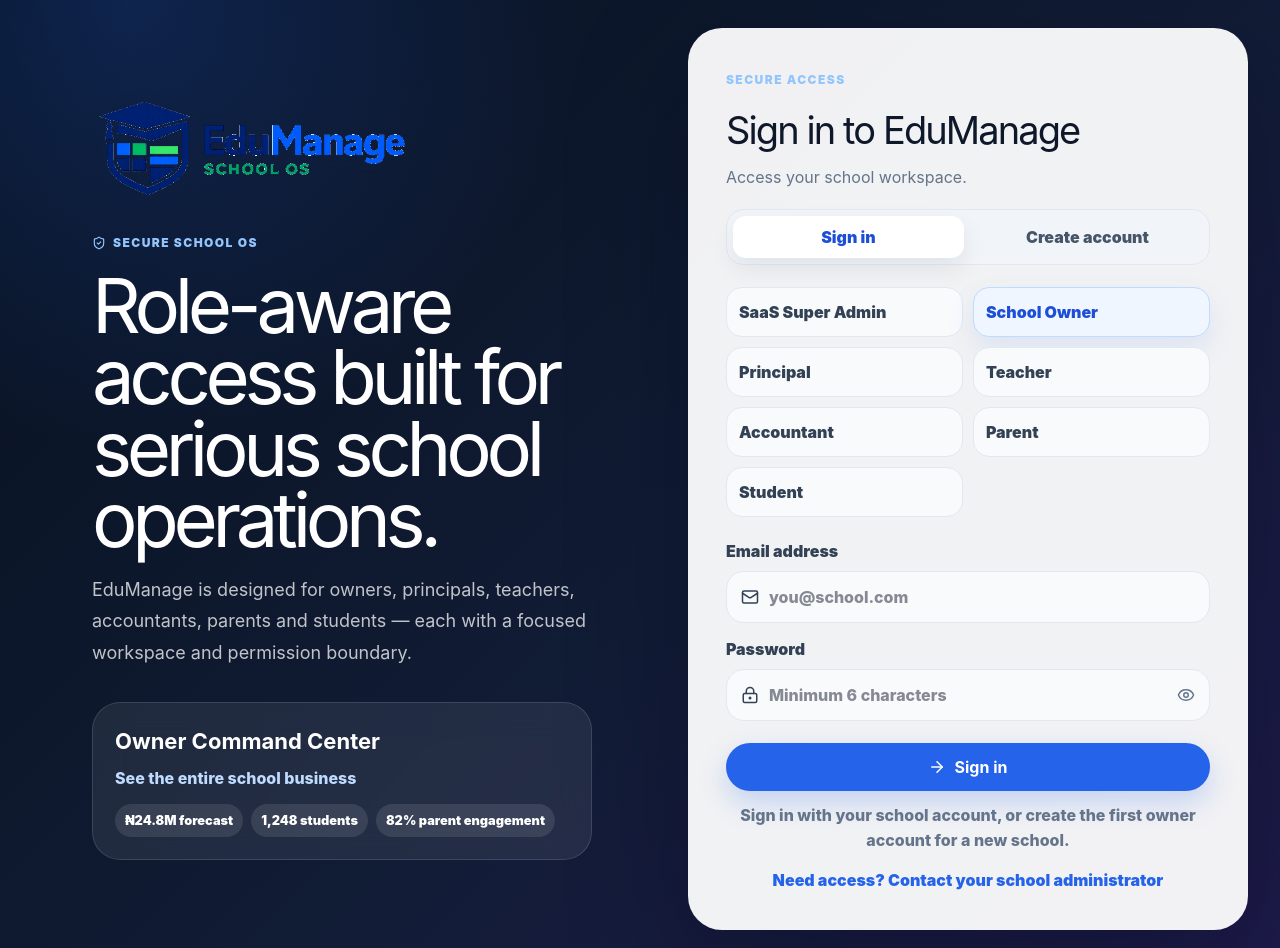
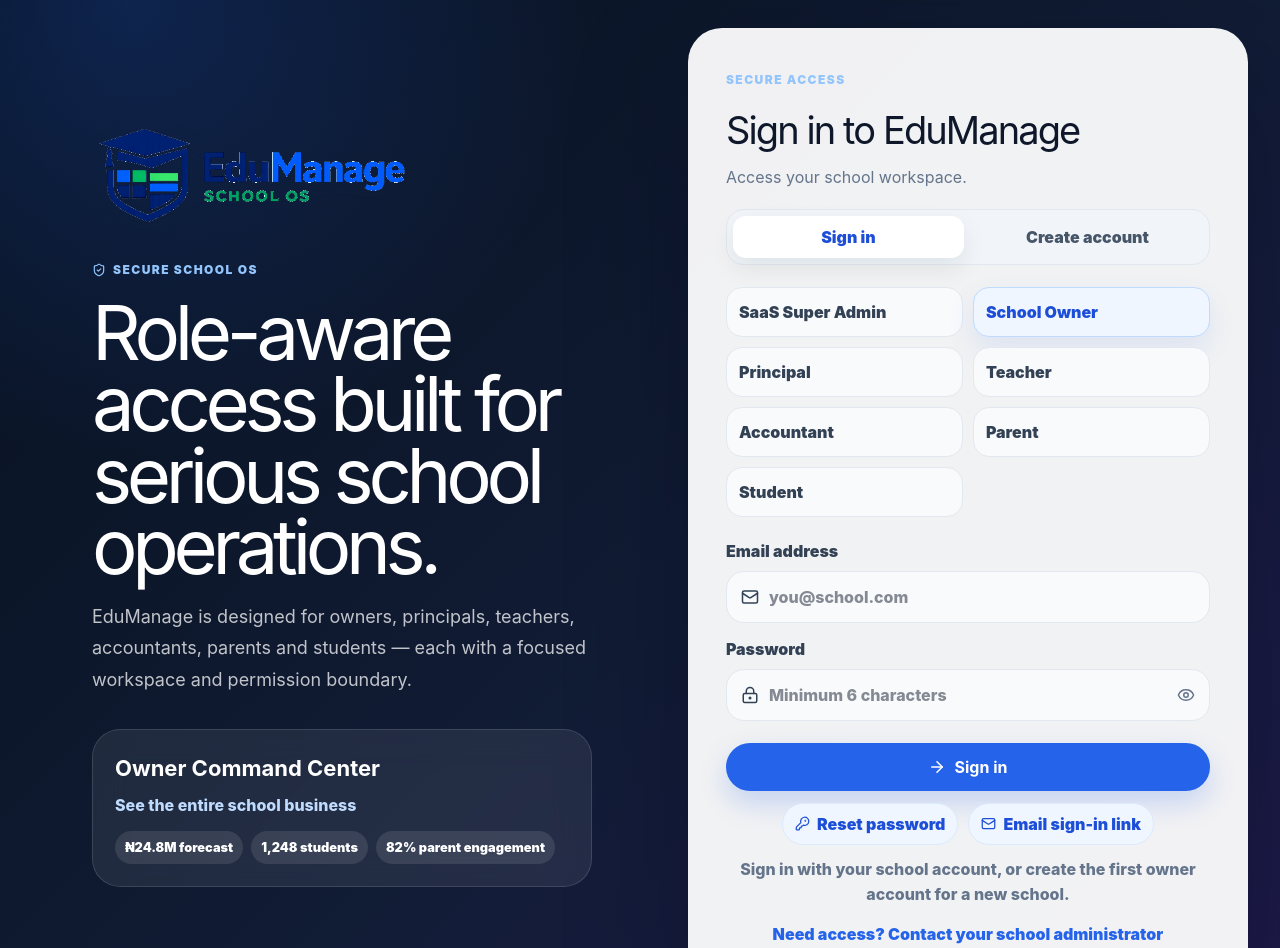
Before and after one commit to basgenix4u/school-management-saas, a Next.js app: page /login in a window 1280 px wide. Shown: the top 948 px of the page. Built offline with nearby package versions, Linux system fonts and the light colour scheme; no server answers.

Commit message:
Stabilize authentication and recovery flows

```diff
--- a/app/globals.css
+++ b/app/globals.css
@@ -2198,3 +2198,25 @@
     width: 92vw;
   }
 }
+
+.auth-recovery-actions {
+  display: flex;
+  flex-wrap: wrap;
+  gap: 10px;
+  justify-content: center;
+  margin-top: 12px;
+}
+.auth-recovery-actions button {
+  display: inline-flex;
+  align-items: center;
+  gap: 7px;
+  min-height: 38px;
+  border-radius: 999px;
+  border: 1px solid #dbeafe;
+  background: #eff6ff;
+  color: #1d4ed8;
+  font-weight: 900;
+  padding: 8px 12px;
+  cursor: pointer;
+}
+.auth-recovery-actions button:disabled { opacity: .65; cursor: not-allowed; }
--- a/components/auth/LoginExperience.tsx
+++ b/components/auth/LoginExperience.tsx
@@ -1,15 +1,23 @@
 "use client";
 
-import { FormEvent, useMemo, useState } from "react";
+import { FormEvent, useEffect, useMemo, useState } from "react";
 import Link from "next/link";
-import { ArrowRight, Eye, EyeOff, Loader2, LockKeyhole, Mail, ShieldCheck, UserRound } from "lucide-react";
+import { ArrowRight, Eye, EyeOff, KeyRound, Loader2, LockKeyhole, Mail, ShieldCheck, UserRound } from "lucide-react";
 import { roleExperiences, roleLabels, UserRole } from "@/lib/rbac";
 import { EduManageLogo } from "@/components/brand/EduManageLogo";
 import { createBrowserSupabaseClient, hasBrowserSupabaseConfig } from "@/lib/supabase/browser";
 
+function friendlyAuthError(message: string) {
+  const lower = message.toLowerCase();
+  if (lower.includes("invalid login credentials")) return "Invalid email or password. Check your details, or use password reset/sign-in link below.";
+  if (lower.includes("already registered") || lower.includes("already been registered") || lower.includes("user already")) return "This email already has an account. Switch to Sign in, or reset your password if you do not remember it.";
+  if (lower.includes("email not confirmed")) return "Please confirm your email address before signing in. Check your inbox.";
+  return message;
+}
+
 export function LoginExperience() {
   const [role, setRole] = useState<UserRole>("SCHOOL_OWNER");
-  const [mode, setMode] = useState<"signin" | "signup">("signin");
+  const [mode, setMode] = useState<"signin" | "signup" | "reset">("signin");
   const [showPassword, setShowPassword] = useState(false);
   const [name, setName] = useState("");
   const [email, setEmail] = useState("");
@@ -17,6 +25,16 @@
   const [message, setMessage] = useState("Sign in with your school account, or create the first owner account for a new school.");
   const [loading, setLoading] = useState(false);
   const selected = useMemo(() => roleExperiences.find((item) => item.role === role) ?? roleExperiences[0], [role]);
+
+  useEffect(() => {
+    const timer = window.setTimeout(() => {
+      if (new URLSearchParams(window.location.search).get("reset") === "1") {
+        setMode("reset");
+        setMessage("Enter a new password to complete account recovery.");
+      }
+    }, 0);
+    return () => window.clearTimeout(timer);
+  }, []);
 
   async function acceptInviteIfPresent() {
     const token = new URLSearchParams(window.location.search).get("invite");
@@ -30,10 +48,49 @@
     if (!response.ok) throw new Error(payload.message ?? "Unable to accept invitation");
   }
 
+  async function sendPasswordReset() {
+    if (!email) {
+      setMessage("Enter your email address first, then request password reset.");
+      return;
+    }
+    setLoading(true);
+    try {
+      if (!hasBrowserSupabaseConfig()) throw new Error("Authentication is not configured yet.");
+      const supabase = createBrowserSupabaseClient();
+      const { error } = await supabase.auth.resetPasswordForEmail(email, { redirectTo: `${window.location.origin}/auth/callback?next=${encodeURIComponent("/login?reset=1")}` });
+      if (error) throw error;
+      setMessage("Password reset link sent. Check your email inbox.");
+    } catch (error) {
+      setMessage(error instanceof Error ? friendlyAuthError(error.message) : "Unable to send password reset.");
+    } finally {
+      setLoading(false);
+    }
+  }
+
+  async function sendMagicLink() {
+    if (!email) {
+      setMessage("Enter your email address first, then request a sign-in link.");
+      return;
+    }
+    setLoading(true);
+    try {
+      if (!hasBrowserSupabaseConfig()) throw new Error("Authentication is not configured yet.");
+      const supabase = createBrowserSupabaseClient();
+      const next = new URLSearchParams(window.location.search).get("next") ?? "/dashboard";
+      const { error } = await supabase.auth.signInWithOtp({ email, options: { emailRedirectTo: `${window.location.origin}/auth/callback?next=${encodeURIComponent(next)}` } });
+      if (error) throw error;
+      setMessage("Sign-in link sent. Check your email inbox.");
+    } catch (error) {
+      setMessage(error instanceof Error ? friendlyAuthError(error.message) : "Unable to send sign-in link.");
+    } finally {
+      setLoading(false);
+    }
+  }
+
   async function handleSubmit(event: FormEvent<HTMLFormElement>) {
     event.preventDefault();
     setLoading(true);
-    setMessage(mode === "signin" ? "Signing in..." : "Creating account...");
+    setMessage(mode === "signin" ? "Signing in..." : mode === "signup" ? "Creating account..." : "Updating password...");
 
     try {
       if (!hasBrowserSupabaseConfig()) {
@@ -42,10 +99,22 @@
       }
 
       const supabase = createBrowserSupabaseClient();
+      if (mode === "reset") {
+        const { error } = await supabase.auth.updateUser({ password });
+        if (error) {
+          setMessage(friendlyAuthError(error.message));
+          return;
+        }
+        setMessage("Password updated. You can now sign in with your new password.");
+        setPassword("");
+        setMode("signin");
+        return;
+      }
+
       if (mode === "signin") {
         const { error } = await supabase.auth.signInWithPassword({ email, password });
         if (error) {
-          setMessage(error.message);
+          setMessage(friendlyAuthError(error.message));
           return;
         }
         await acceptInviteIfPresent();
@@ -54,20 +123,28 @@
         return;
       }
 
-      const { error } = await supabase.auth.signUp({
+      const { data, error } = await supabase.auth.signUp({
         email,
         password,
-        options: { data: { name, role } },
+        options: { data: { name, role }, emailRedirectTo: `${window.location.origin}/auth/callback?next=/dashboard/setup` },
       });
       if (error) {
-        setMessage(error.message);
+        const friendly = friendlyAuthError(error.message);
+        setMessage(friendly);
+        if (friendly.includes("already has an account")) setMode("signin");
         return;
       }
+
+      if (data.session) {
         await acceptInviteIfPresent().catch(() => undefined);
-      setMessage("Account created. If email confirmation is required, check your inbox. Otherwise, continue to school setup.");
-      window.setTimeout(() => { window.location.href = new URLSearchParams(window.location.search).get("invite") ? "/dashboard" : "/dashboard/setup"; }, 900);
+        window.location.href = new URLSearchParams(window.location.search).get("invite") ? "/dashboard" : "/dashboard/setup";
+        return;
+      }
+
+      setMessage("Account created. Check your email to confirm your account, then sign in.");
+      setMode("signin");
     } catch (error) {
-      setMessage(error instanceof Error ? error.message : "Unable to continue.");
+      setMessage(error instanceof Error ? friendlyAuthError(error.message) : "Unable to continue.");
     } finally {
       setLoading(false);
     }
@@ -89,14 +166,17 @@
 
       <section className="login-card">
         <span className="premium-kicker">Secure Access</span>
-        <h2>{mode === "signin" ? "Sign in to EduManage" : "Create school owner account"}</h2>
-        <p>{mode === "signin" ? "Access your school workspace." : "Create the first account, then set up your school profile."}</p>
+        <h2>{mode === "signin" ? "Sign in to EduManage" : mode === "signup" ? "Create school owner account" : "Set a new password"}</h2>
+        <p>{mode === "signin" ? "Access your school workspace." : mode === "signup" ? "Create the first account, then set up your school profile." : "Complete password recovery for your account."}</p>
 
+        {mode !== "reset" ? (
           <div className="auth-mode-switch" role="tablist" aria-label="Authentication mode">
             <button type="button" className={mode === "signin" ? "active" : ""} onClick={() => setMode("signin")}>Sign in</button>
             <button type="button" className={mode === "signup" ? "active" : ""} onClick={() => setMode("signup")}>Create account</button>
           </div>
+        ) : null}
 
+        {mode !== "reset" ? (
           <div className="role-select-grid">
             {roleExperiences.filter((item) => mode === "signup" ? item.role === "SCHOOL_OWNER" : true).map((item) => (
               <button key={item.role} type="button" onClick={() => setRole(item.role)} className={item.role === role ? "active" : ""}>
@@ -104,6 +184,7 @@
               </button>
             ))}
           </div>
+        ) : null}
 
         <form onSubmit={handleSubmit}>
           {mode === "signup" ? (
@@ -112,17 +193,25 @@
               <div><UserRound size={18} /><input value={name} onChange={(event) => setName(event.target.value)} type="text" required placeholder="School owner name" /></div>
             </label>
           ) : null}
+          {mode !== "reset" ? (
             <label className="field-label">
               <span>Email address</span>
               <div><Mail size={18} /><input value={email} onChange={(event) => setEmail(event.target.value)} type="email" required placeholder="you@school.com" /></div>
             </label>
+          ) : null}
           <label className="field-label">
             <span>Password</span>
             <div><LockKeyhole size={18} /><input value={password} onChange={(event) => setPassword(event.target.value)} type={showPassword ? "text" : "password"} required minLength={6} placeholder="Minimum 6 characters" /><button type="button" onClick={() => setShowPassword((value) => !value)}>{showPassword ? <EyeOff size={18} /> : <Eye size={18} />}</button></div>
           </label>
 
-          <button className="btn btn-primary login-submit" type="submit" disabled={loading}>{loading ? <Loader2 className="spin" size={18} /> : <ArrowRight size={18} />} {mode === "signin" ? "Sign in" : "Create account"}</button>
+          <button className="btn btn-primary login-submit" type="submit" disabled={loading}>{loading ? <Loader2 className="spin" size={18} /> : <ArrowRight size={18} />} {mode === "signin" ? "Sign in" : mode === "signup" ? "Create account" : "Update password"}</button>
         </form>
+        {mode === "signin" ? (
+          <div className="auth-recovery-actions">
+            <button type="button" onClick={sendPasswordReset} disabled={loading}><KeyRound size={15} /> Reset password</button>
+            <button type="button" onClick={sendMagicLink} disabled={loading}><Mail size={15} /> Email sign-in link</button>
+          </div>
+        ) : null}
         <p className="auth-message">{message}</p>
         <Link className="login-secondary" href="/contact">Need access? Contact your school administrator</Link>
       </section>
--- a/scripts/smoke-test.mjs
+++ b/scripts/smoke-test.mjs
@@ -9,9 +9,10 @@
   { path: "/dashboard/results", type: "protected-page" },
   { path: "/portal/parent", type: "protected-page" },
   { path: "/api/health", type: "api" },
-  { path: "/api/demo-auth", type: "api" },
   { path: "/api/launch/readiness", type: "api" },
   { path: "/api/database/status", type: "api" },
+  { path: "/api/setup/status", type: "api" },
+  { path: "/api/communications", type: "api" },
   { path: "/api/students", type: "api" },
   { path: "/api/finance/invoices", type: "api" },
   { path: "/api/results", type: "api" },
```
Also changed, not shown: app/api/setup/organization/route.ts (+12 -0 lines). Lines whose indentation alone changed are shown as unchanged.
